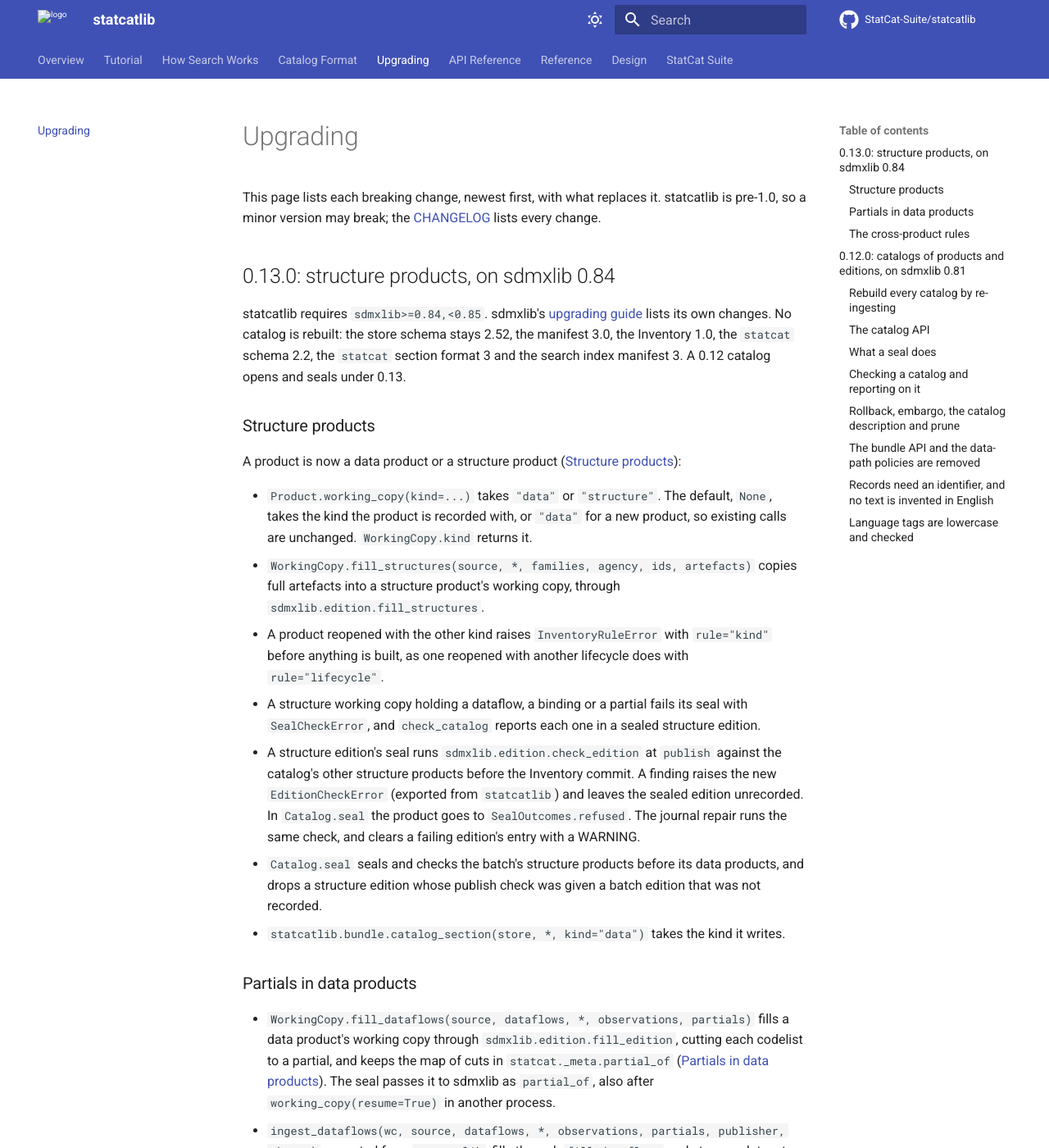
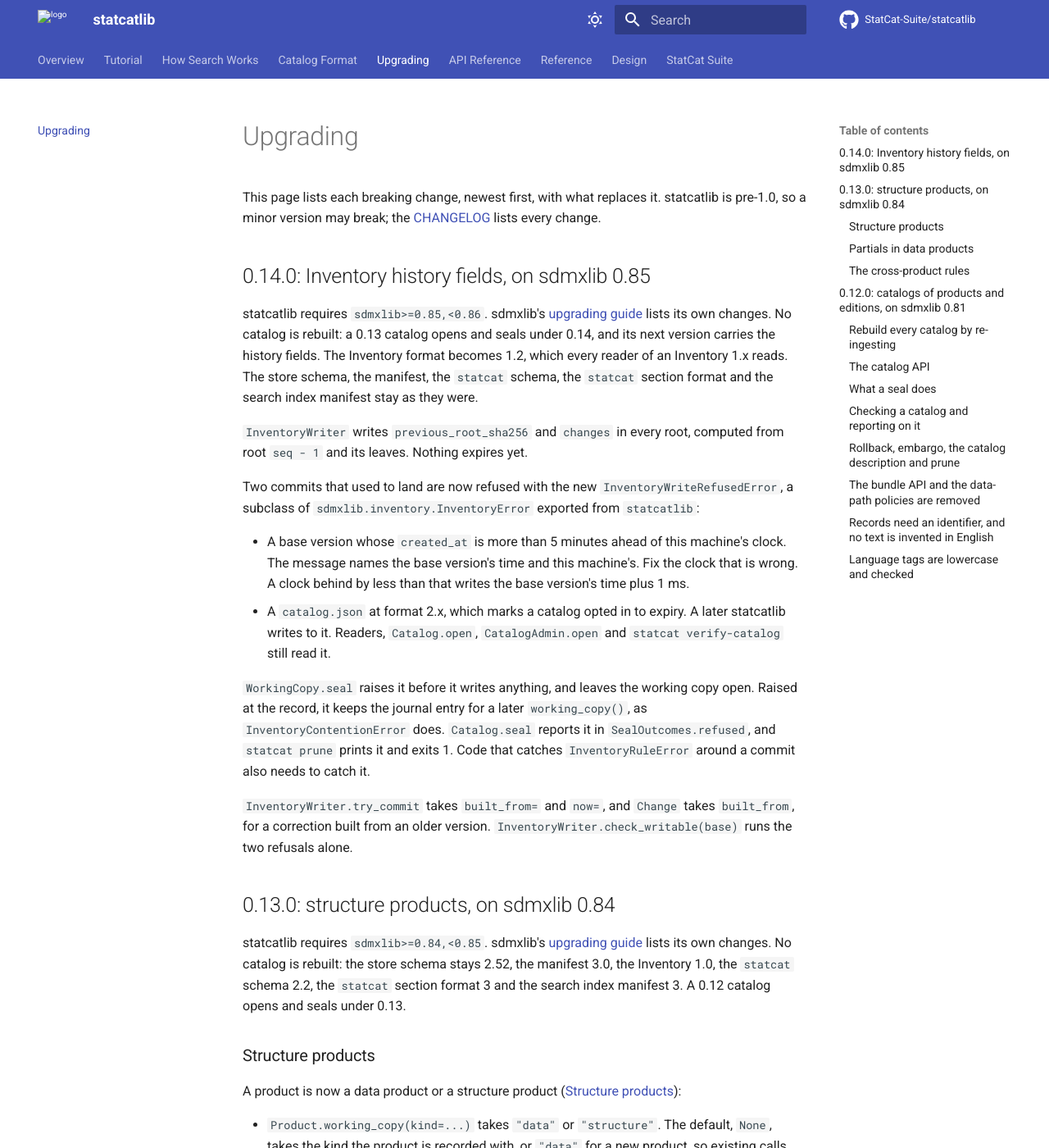
Before and after one commit to StatCat-Suite/statcatlib, an MkDocs documentation site: the page built from docs/upgrading.md, in a window 1280 px wide and 1400 px high. Shown: the whole window at 82% size. Built offline with MkDocs 1.6.1 and Material for MkDocs 9.7.7, drawn with Linux system fonts in a browser that asks for light colours; comment, search, counter and statistics services are not loaded.

Commit message:
docs: describe the history fields and InventoryWriteRefusedError (GH-125)

```diff
--- a/docs/upgrading.md
+++ b/docs/upgrading.md
@@ -4,6 +4,41 @@
 statcatlib is pre-1.0, so a minor version may break; the
 [CHANGELOG](https://github.com/StatCat-Suite/statcatlib/blob/main/CHANGELOG.md)
 lists every change.
+
+## 0.14.0: Inventory history fields, on sdmxlib 0.85
+
+statcatlib requires `sdmxlib>=0.85,<0.86`. sdmxlib's
+[upgrading guide](https://statcat-suite.github.io/sdmxlib/upgrading/) lists
+its own changes. No catalog is rebuilt: a 0.13 catalog opens and seals under
+0.14, and its next version carries the history fields. The Inventory format
+becomes 1.2, which every reader of an Inventory 1.x reads. The store schema, the
+manifest, the `statcat` schema, the `statcat` section format and the search
+index manifest stay as they were.
+
+`InventoryWriter` writes `previous_root_sha256` and `changes` in every root,
+computed from root `seq - 1` and its leaves. Nothing expires yet.
+
+Two commits that used to land are now refused with the new
+`InventoryWriteRefusedError`, a subclass of `sdmxlib.inventory.InventoryError`
+exported from `statcatlib`:
+
+- A base version whose `created_at` is more than 5 minutes ahead of this
+  machine's clock. The message names the base version's time and this
+  machine's. Fix the clock that is wrong. A clock behind by less than that
+  writes the base version's time plus 1 ms.
+- A `catalog.json` at format 2.x, which marks a catalog opted in to expiry.
+  A later statcatlib writes to it. Readers, `Catalog.open`, `CatalogAdmin.open`
+  and `statcat verify-catalog` still read it.
+
+`WorkingCopy.seal` raises it before it writes anything, and leaves the working
+copy open. Raised at the record, it keeps the journal entry for a later
+`working_copy()`, as `InventoryContentionError` does. `Catalog.seal` reports it
+in `SealOutcomes.refused`, and `statcat prune` prints it and exits 1. Code that
+catches `InventoryRuleError` around a commit also needs to catch it.
+
+`InventoryWriter.try_commit` takes `built_from=` and `now=`, and `Change` takes
+`built_from`, for a correction built from an older version.
+`InventoryWriter.check_writable(base)` runs the two refusals alone.
 
 ## 0.13.0: structure products, on sdmxlib 0.84
 
```
Also changed, not shown: CLAUDE.md (+5 -1 lines), docs/api/store.md (+1 -0 lines), docs/catalog-format.md (+11 -1 lines), docs/reference/catalog.md (+2 -0 lines), src/statcatlib/EGM.md (+4 -4 lines), src/statcatlib/store/EGM.md (+24 -7 lines).
